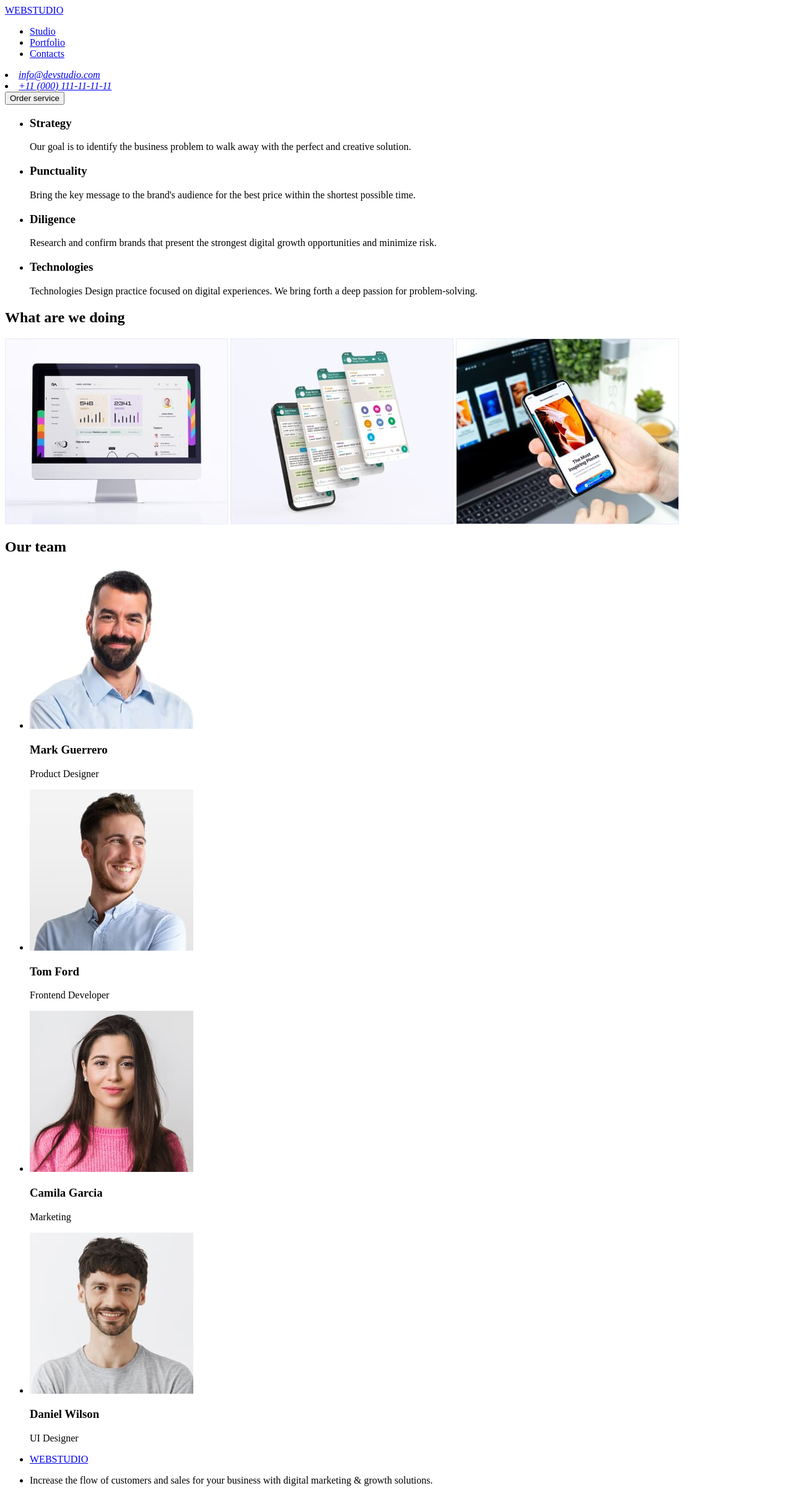
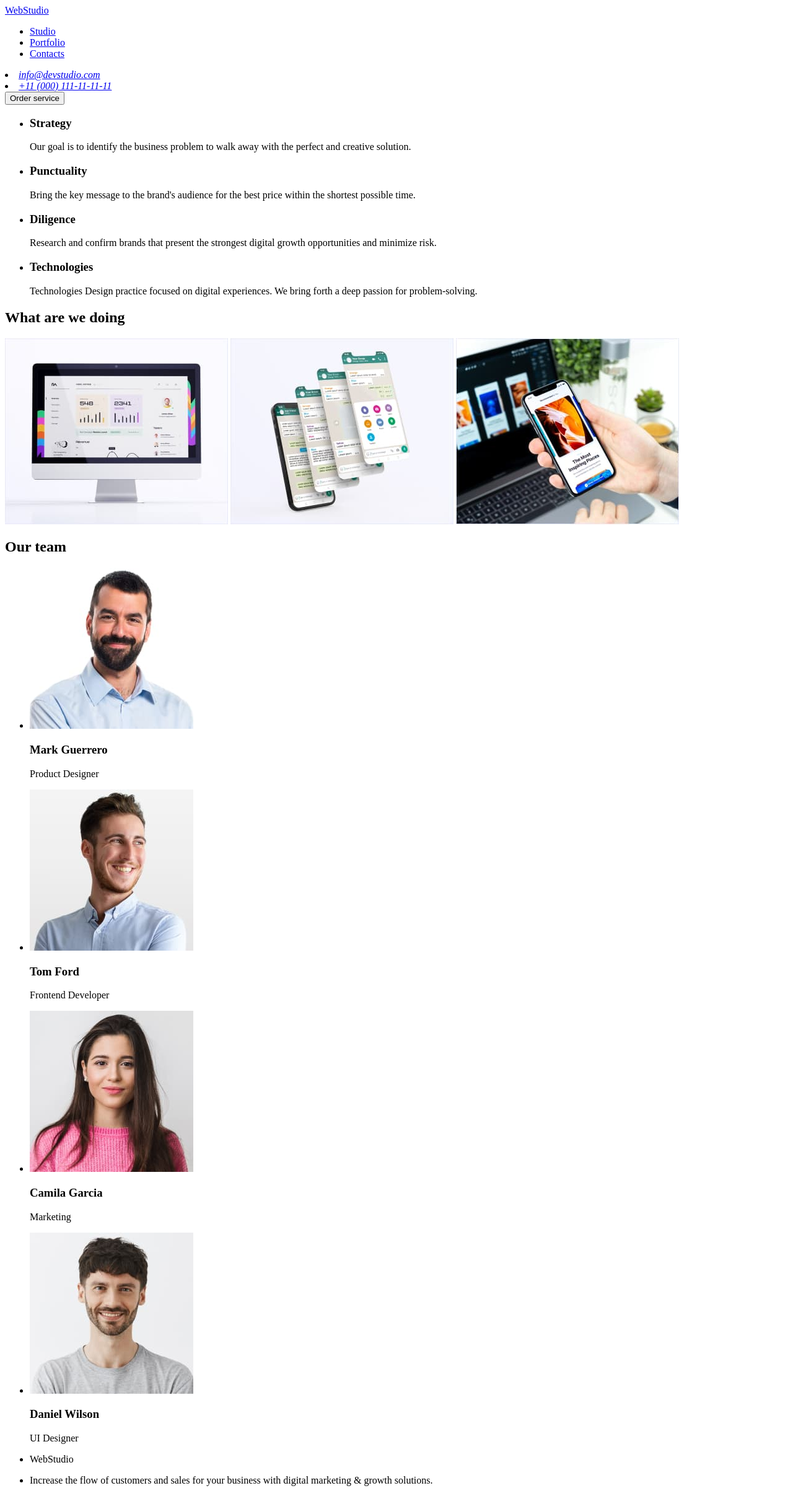
Before and after one commit to SecaraAdrian/goit-markup-hw-01, a plain HTML site: page index.html in a window 1280 px wide. Shown: the whole page at 62% size. Drawn offline with Linux system fonts and the light colour scheme.

Commit message:
homework

```diff
--- a/index.html
+++ b/index.html
@@ -5,27 +5,25 @@
     <meta name="viewport" content="width=device-width, initial-scale=1.0">
     <title>Document</title>
 </head>
-
+<body>
 
         <section>
    <!--logo-->
+<a href="./index.html">WebStudio</a>
    <header>
    <nav>
-    <a href="./index.html">WEBSTUDIO</a>
     <ul class="nav-list">
        <li><a href="Studio">Studio</a></li>
        <li><a href="Portfolio">Portfolio</a></li>
        <li><a href="Contacts">Contacts</a></li>
     </ul>
     </nav>
-    <address>
         <!--Contact information-->
+     <address>
     <li><a href="href="mailto:info@devstudio.com">info@devstudio.com</a></li>
     <li><a href="href="tel:+110001111111">+11 (000) 111-11-11-11</a></li>
-    </address>
-
+     </address>
 </header>
-<body>
 
    <main>
     <section>
@@ -33,6 +31,7 @@
     <title><h1>Effective Solutions for Your Business</h1></title>
 
     <button> Order service <type="button"></type></button>
+
     </section>
     <section>
 
@@ -128,19 +127,19 @@
     </div>
     </section>
    </main>
-</body>
 
    <section>
     <!--footer-->
     <footer>
         <ul>
             <li>
-                <a href="WebStudio">WEBSTUDIO</a>
+                <a href=". /index.html"></a>WebStudio</a>
             </li>
             <li><p>Increase the flow of customers and sales for your business with digital marketing & growth solutions.</p></li>
         </ul>
     </footer>
    </section>
+</body>
 
 
 </html>
```
